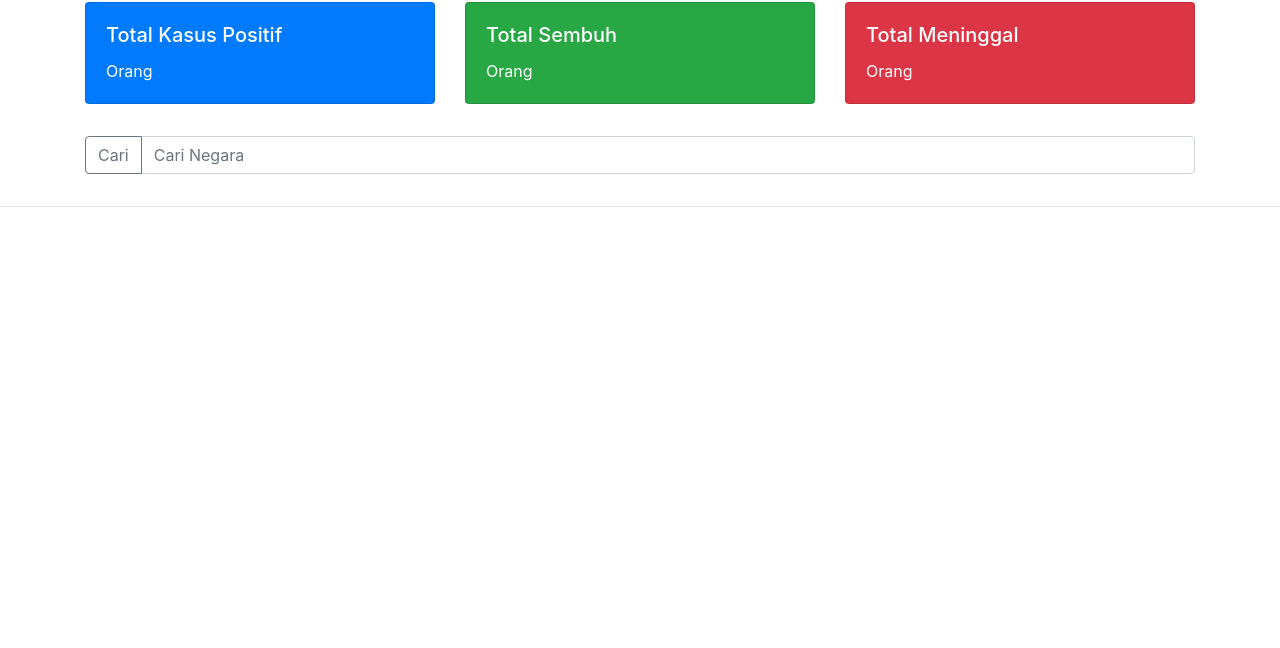
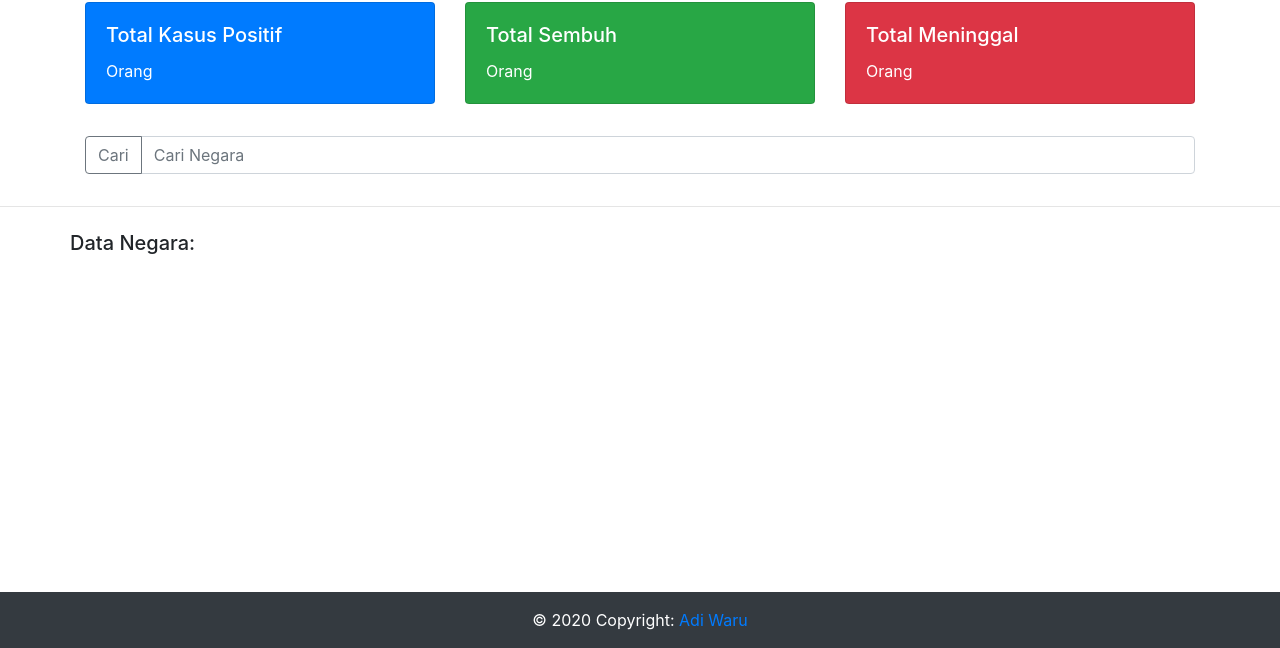
Before and after one commit to adiwaru/cowona, a website built with webpack: page src/index.html in a window 1280 px wide. Shown: the part 152-800 px from the top of the page. Built offline with nearby package versions, Linux system fonts and the light colour scheme; no server answers.

Commit message:
Add files via upload

```diff
--- a/src/index.html
+++ b/src/index.html
@@ -3,11 +3,10 @@
 <head>
     <meta charset="utf-8">
     <meta name="viewport" content="width=device-width, initial-scale=1, shrink-to-fit=no">
-    <title>Pantau COVID19</title>
+    <title>Pantau COVID19 by adiwaru</title>
 </head>
 <body>
     <web-bar></web-bar>
-
     <global-data></global-data>
 
     <div class="container">
@@ -19,7 +18,7 @@
            </div>
            <input type="text" class="form-control" placeholder="Cari Negara" aria-label="" aria-describedby="basic-addon1" id="cari-input">
          </div>
-     </div>
+       </div>
      </div>
     </div>
     <hr>
@@ -28,4 +27,5 @@
      <div class="row" id="list-negara"></div>
 </div>
 </body>
+<web-footer></web-footer>
 </html>
--- a/src/index.js
+++ b/src/index.js
@@ -3,4 +3,7 @@ import 'bootstrap';
 import 'bootstrap/dist/css/bootstrap.min.css';
 import './script/component/web-bar.js';
 import './script/component/global-data.js';
-import './script/data/data-source.js';
+import './script/component/web-footer.js';
+import main from './script/data/data-source.js';
+
+main();
--- /dev/null
+++ b/src/script/component/web-footer.js
@@ -0,0 +1,19 @@
+class WebFooter extends HTMLElement {
+  connectedCallback(){
+    this.render();
+  }
+
+  render()
+  {
+    this.innerHTML = `
+    <div class="fixed-bottom">
+    <footer class="page-footer font-small bg-dark">
+      <div class="footer-copyright text-center py-3 text-white">© 2020 Copyright:
+        <a href="https://instagram.com/adiwaru">Adi Waru</a>
+      </div>
+    </footer>
+    </div>`;
+  }
+}
+
+customElements.define("web-footer", WebFooter);
```
